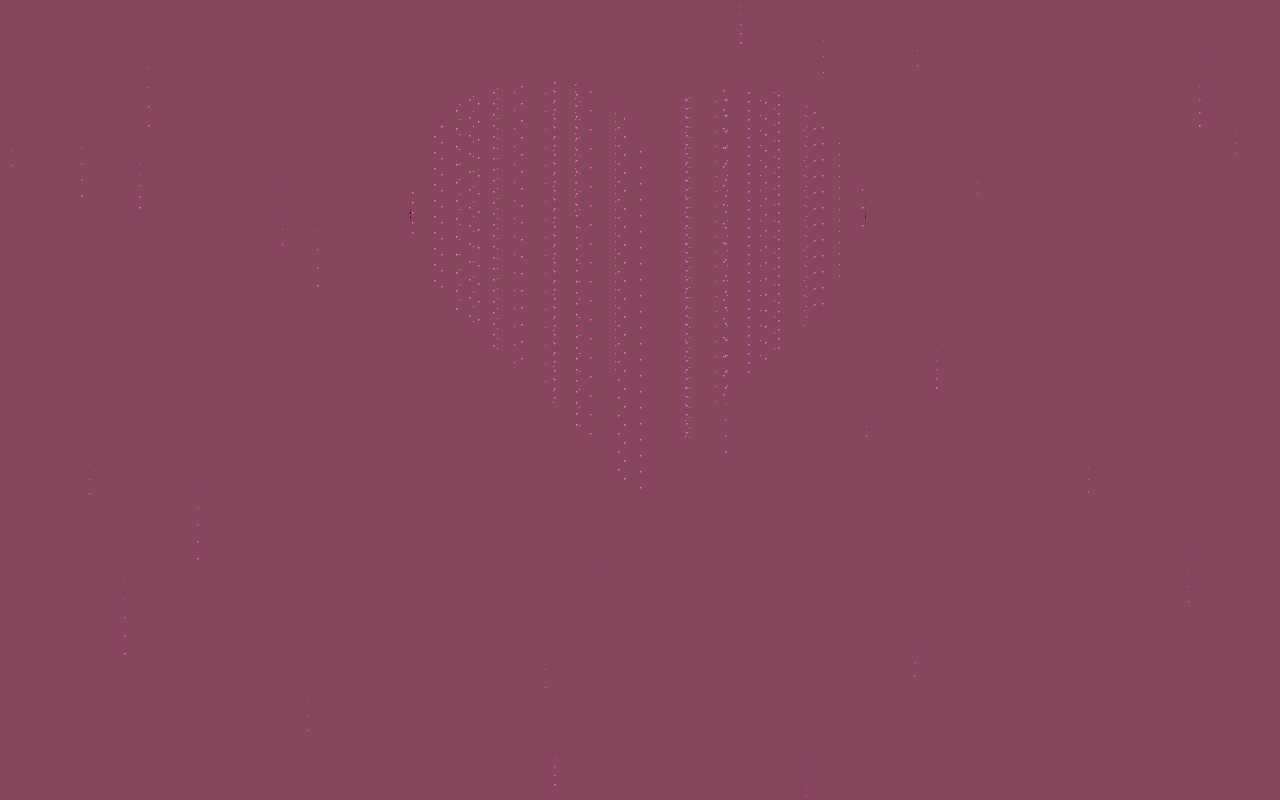
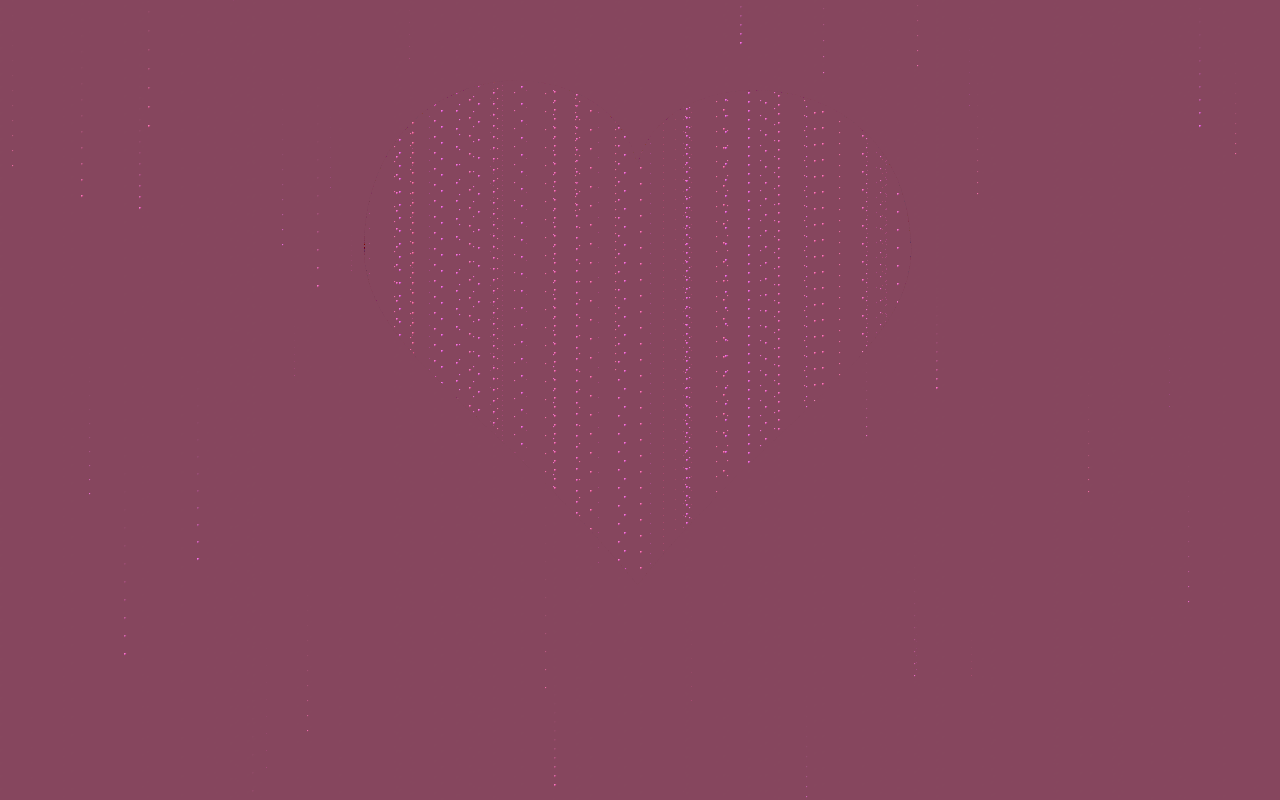
Before and after one commit to malaaaeeka/salgira, a plain HTML site: page heart.html in a window 1280 px wide. Drawn offline with Linux system fonts and the light colour scheme.

Commit message:
Update heart.html

```diff
--- a/heart.html
+++ b/heart.html
@@ -69,11 +69,20 @@
                 var width = window.innerWidth;
                 var height = window.innerHeight;
 
-                // Reduce particles on smaller/slower devices
-                if (width <= 480) {
-                    maxAmount = 25;
+                // More aggressive reduction for mobile devices
+                if (width <= 375) {
+                    // Very small phones
+                    maxAmount = 15;
+                    minSpeed = 3;
+                    maxSpeed = 12;
+                } else if (width <= 480) {
+                    // Small phones
+                    maxAmount = 20;
+                    minSpeed = 4;
+                    maxSpeed = 15;
                 } else if (width <= 768) {
-                    maxAmount = 35;
+                    // Tablets
+                    maxAmount = 30;
                 } else if (width <= 1024) {
                     maxAmount = 40;
                 } else {
@@ -95,7 +104,38 @@
                 canvasH = rect.height;
                 canvasWHalf = canvasW / 2;
                 canvasHHalf = canvasH / 2;
-                xoff = canvasWHalf - 306;
+
+                // Much more aggressive responsive scaling for mobile
+                var scale;
+                if (canvasW <= 480) {
+                    // Small phones
+                    scale = canvasW / 650;
+                } else if (canvasW <= 768) {
+                    // Tablets and larger phones
+                    scale = canvasW / 750;
+                } else {
+                    // Desktop
+                    scale = Math.min(canvasW / 800, canvasH / 600);
+                    scale = Math.min(scale, 1.2);
+                }
+
+                // Ensure minimum visibility
+                scale = Math.max(scale, 0.3);
+
+                // Center the heart horizontally with scaled offset
+                xoff = canvasWHalf - (306 * scale);
+
+                // Adjust vertical offset based on screen height
+                if (canvasH <= 600) {
+                    yoff = 20 * scale;
+                } else if (canvasH <= 800) {
+                    yoff = 40 * scale;
+                } else {
+                    yoff = 50 * scale;
+                }
+
+                // Store scale globally
+                window.heartScale = scale;
             }
 
             function random(min, max) {
@@ -118,18 +158,25 @@
             function draw() {
                 ctx.fillStyle = hexToRGB(bg, '0.3');
                 ctx.beginPath();
+
+                // Use scale for responsive heart
+                var s = window.heartScale || 1;
+                var x = xoff;
+                var y = yoff;
+
+                // Scale all coordinates
                 ctx.moveTo(0, 0);
                 ctx.lineTo(canvasWHalf, 0);
-                ctx.lineTo(304 + xoff, 97 + yoff);
-                ctx.bezierCurveTo(282 + xoff, -5 + yoff, 80 + xoff, -6 + yoff, 76 + xoff, 165 + yoff);
-                ctx.bezierCurveTo(74 + xoff, 251 + yoff, 184 + xoff, 300 + yoff, 304 + xoff, 447 + yoff);
+                ctx.lineTo((304 * s) + x, (97 * s) + y);
+                ctx.bezierCurveTo((282 * s) + x, (-5 * s) + y, (80 * s) + x, (-6 * s) + y, (76 * s) + x, (165 * s) + y);
+                ctx.bezierCurveTo((74 * s) + x, (251 * s) + y, (184 * s) + x, (300 * s) + y, (304 * s) + x, (447 * s) + y);
                 ctx.lineTo(canvasWHalf, canvasH);
                 ctx.lineTo(0, canvasH);
                 ctx.moveTo(canvasW, 0);
                 ctx.lineTo(canvasWHalf, 0);
-                ctx.lineTo(304 + xoff, 97 + yoff);
-                ctx.bezierCurveTo(326 + xoff, 5 + yoff, 528 + xoff, 6 + yoff, 532 + xoff, 165 + yoff);
-                ctx.bezierCurveTo(534 + xoff, 251 + yoff, 424 + xoff, 300 + yoff, 304 + xoff, 447 + yoff);
+                ctx.lineTo((304 * s) + x, (97 * s) + y);
+                ctx.bezierCurveTo((326 * s) + x, (5 * s) + y, (528 * s) + x, (6 * s) + y, (532 * s) + x, (165 * s) + y);
+                ctx.bezierCurveTo((534 * s) + x, (251 * s) + y, (424 * s) + x, (300 * s) + y, (304 * s) + x, (447 * s) + y);
                 ctx.lineTo(canvasWHalf, canvasH);
                 ctx.lineTo(canvasW, canvasH);
                 ctx.closePath();
```
